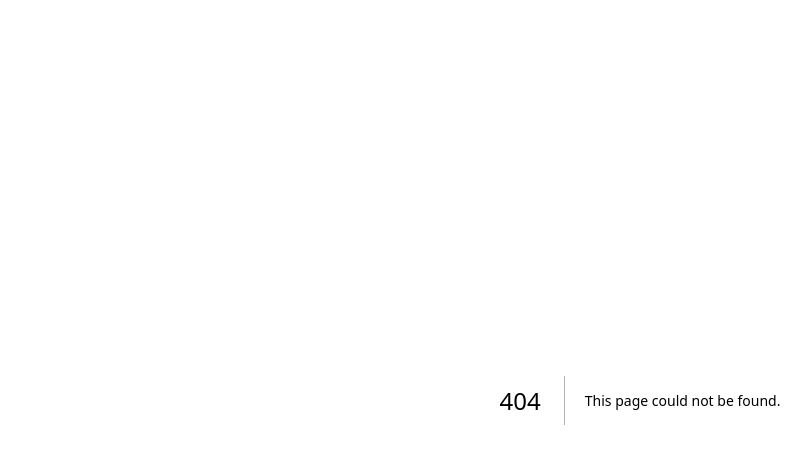
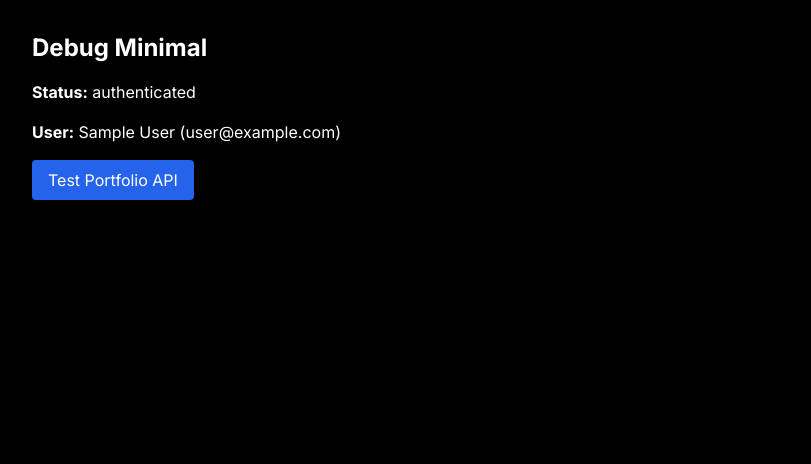
Before and after one commit to hiraypawan/DigitalWorkForce, a Next.js app: page /debug-minimal in a window 1280 px wide. Before the commit this address had no page. Shown: the top 464 px of the page, without its empty margins (0-811 px from the left). Built offline with nearby package versions, Linux system fonts and the light colour scheme; no server answers; sample sign-in values are in the browser's storage.

Commit message:
Add debug pages and improve portfolio API with dynamic export and better error handling

```diff
--- a/src/app/api/portfolio/route.ts
+++ b/src/app/api/portfolio/route.ts
@@ -3,6 +3,8 @@ import { getServerSession } from 'next-auth/next';
 import { authOptions } from '@/lib/auth-config';
 import { dbConnect } from '@/lib/mongodb';
 import Portfolio, { IPortfolio } from '@/models/Portfolio';
+
+export const dynamic = 'force-dynamic';
 
 // GET /api/portfolio - Fetch user portfolio
 export async function GET(request: NextRequest) {
--- /dev/null
+++ b/src/app/debug-minimal/page.tsx
@@ -0,0 +1,47 @@
+'use client';
+
+import { useSession } from 'next-auth/react';
+
+export default function DebugMinimalPage() {
+  const { data: session, status } = useSession();
+
+  if (status === 'loading') {
+    return <div className="min-h-screen bg-black text-white flex items-center justify-center">Loading...</div>;
+  }
+
+  return (
+    <div className="min-h-screen bg-black text-white p-8">
+      <h1 className="text-2xl font-bold text-white mb-4">Debug Minimal</h1>
+
+      <div className="space-y-4">
+        <div>
+          <strong>Status:</strong> {status}
+        </div>
+
+        {session && (
+          <div>
+            <strong>User:</strong> {session.user?.name} ({session.user?.email})
+          </div>
+        )}
+
+        <button
+          onClick={async () => {
+            console.log('Testing portfolio API...');
+            try {
+              const res = await fetch('/api/portfolio');
+              const data = await res.json();
+              console.log('Portfolio API response:', data);
+              alert('Check console for API response');
+            } catch (error) {
+              console.error('Portfolio API error:', error);
+              alert('API Error: ' + error);
+            }
+          }}
+          className="px-4 py-2 bg-blue-600 text-white rounded hover:bg-blue-700"
+        >
+          Test Portfolio API
+        </button>
+      </div>
+    </div>
+  );
+}
--- a/src/app/onboarding-simple/page.tsx
+++ b/src/app/onboarding-simple/page.tsx
@@ -10,6 +10,8 @@ export default function SimpleOnboardingPage() {
   const router = useRouter();
   const [loading, setLoading] = useState(true);
   const [profileCompleteness, setProfileCompleteness] = useState(0);
+  const [error, setError] = useState<string | null>(null);
+  const [debugInfo, setDebugInfo] = useState<string>('');
 
   const checkProfileCompleteness = useCallback(async () => {
     try {
@@ -123,13 +125,38 @@ export default function SimpleOnboardingPage() {
             </div>
           </div>
 
-          <div className="mt-8">
+          <div className="mt-8 space-y-4">
+            <button
+              onClick={async () => {
+                setDebugInfo('Testing API...');
+                try {
+                  const res = await fetch('/api/portfolio');
+                  const data = await res.json();
+                  console.log('API Response:', data);
+                  setDebugInfo(`API Status: ${res.status}, Data: ${JSON.stringify(data, null, 2)}`);
+                } catch (err) {
+                  console.error('API Error:', err);
+                  setDebugInfo(`API Error: ${err}`);
+                }
+              }}
+              className="block mx-auto px-4 py-2 bg-red-600 text-white rounded hover:bg-red-700 text-sm"
+            >
+              Test Portfolio API
+            </button>
+
             <button
               onClick={() => router.push('/onboarding')}
               className="px-6 py-3 bg-gradient-to-r from-blue-600 to-purple-600 text-white rounded-xl hover:shadow-lg transition-all duration-300 font-semibold"
             >
               Try Full Onboarding Page
             </button>
+
+            {debugInfo && (
+              <div className="mt-4 p-4 bg-gray-800 rounded text-left text-sm">
+                <h3 className="text-yellow-400 font-semibold mb-2">Debug Info:</h3>
+                <pre className="text-green-400 whitespace-pre-wrap">{debugInfo}</pre>
+              </div>
+            )}
           </div>
         </div>
       </div>
```
